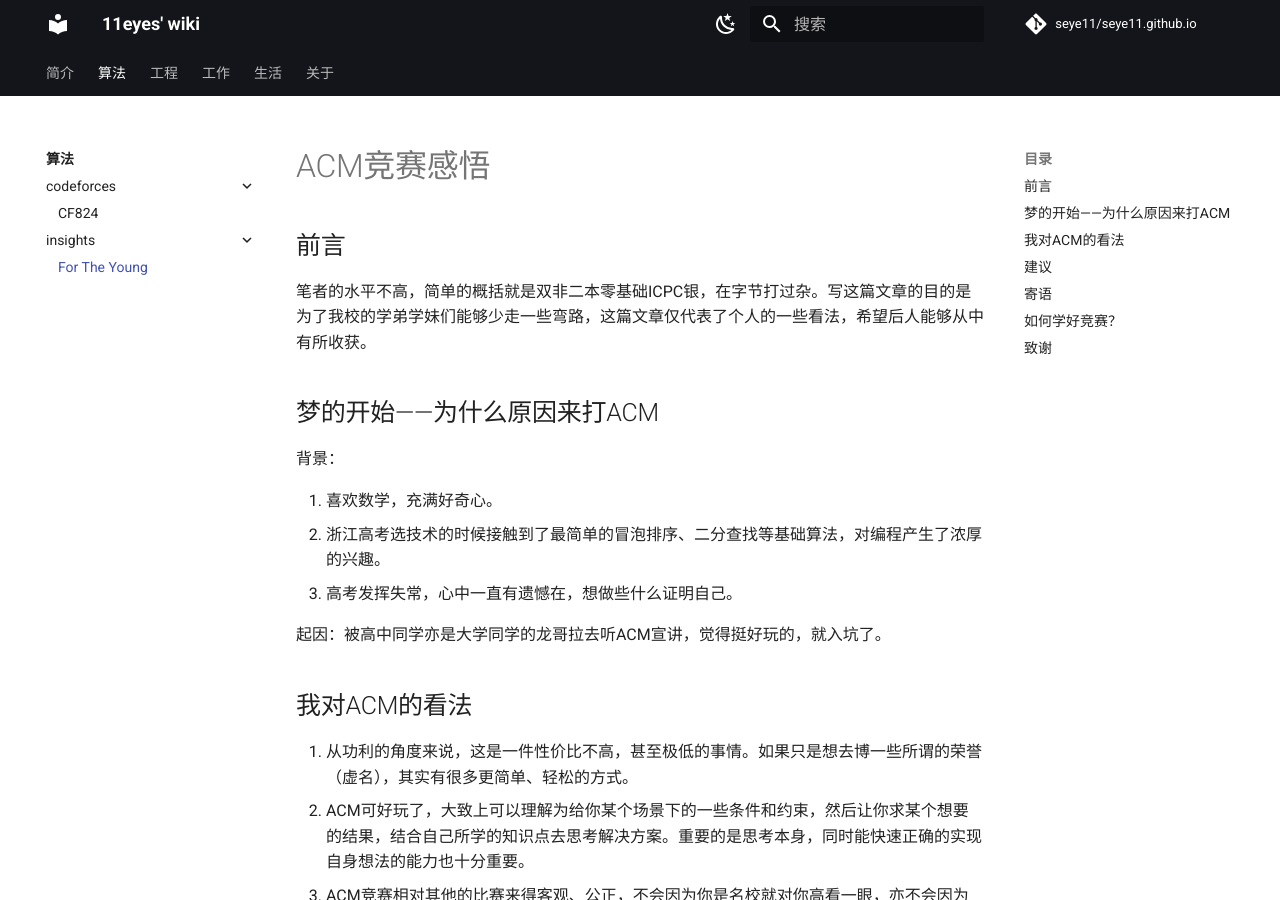
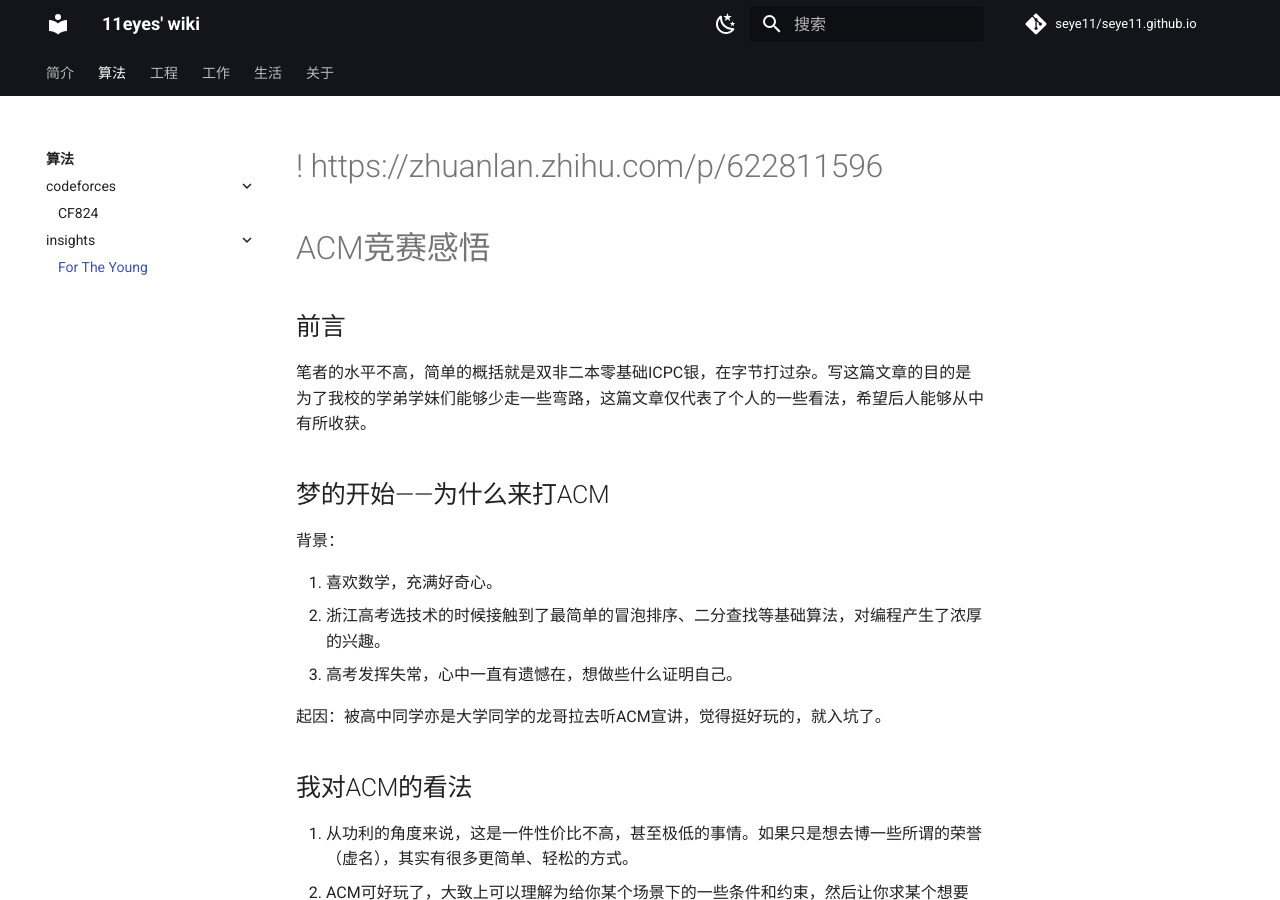
Before and after one commit to seye11/seye11.github.io, an MkDocs documentation site: the page built from docs/algorithm/insights/for_the_young.md, in a window 1280 px wide and 900 px high. Built offline with MkDocs 1.6.1 and Material for MkDocs 9.7.7, drawn with Linux system fonts in a browser that asks for light colours; comment, search, counter and statistics services are not loaded.

Commit message:
update insights

```diff
--- a/docs/algorithm/insights/for_the_young.md
+++ b/docs/algorithm/insights/for_the_young.md
@@ -1,7 +1,8 @@
+#! https://zhuanlan.zhihu.com/p/622811596
 # ACM竞赛感悟
 ## 前言
 笔者的水平不高，简单的概括就是双非二本零基础ICPC银，在字节打过杂。写这篇文章的目的是为了我校的学弟学妹们能够少走一些弯路，这篇文章仅代表了个人的一些看法，希望后人能够从中有所收获。
-## 梦的开始——为什么原因来打ACM
+## 梦的开始——为什么来打ACM
 背景：
 
 1. 喜欢数学，充满好奇心。
```
